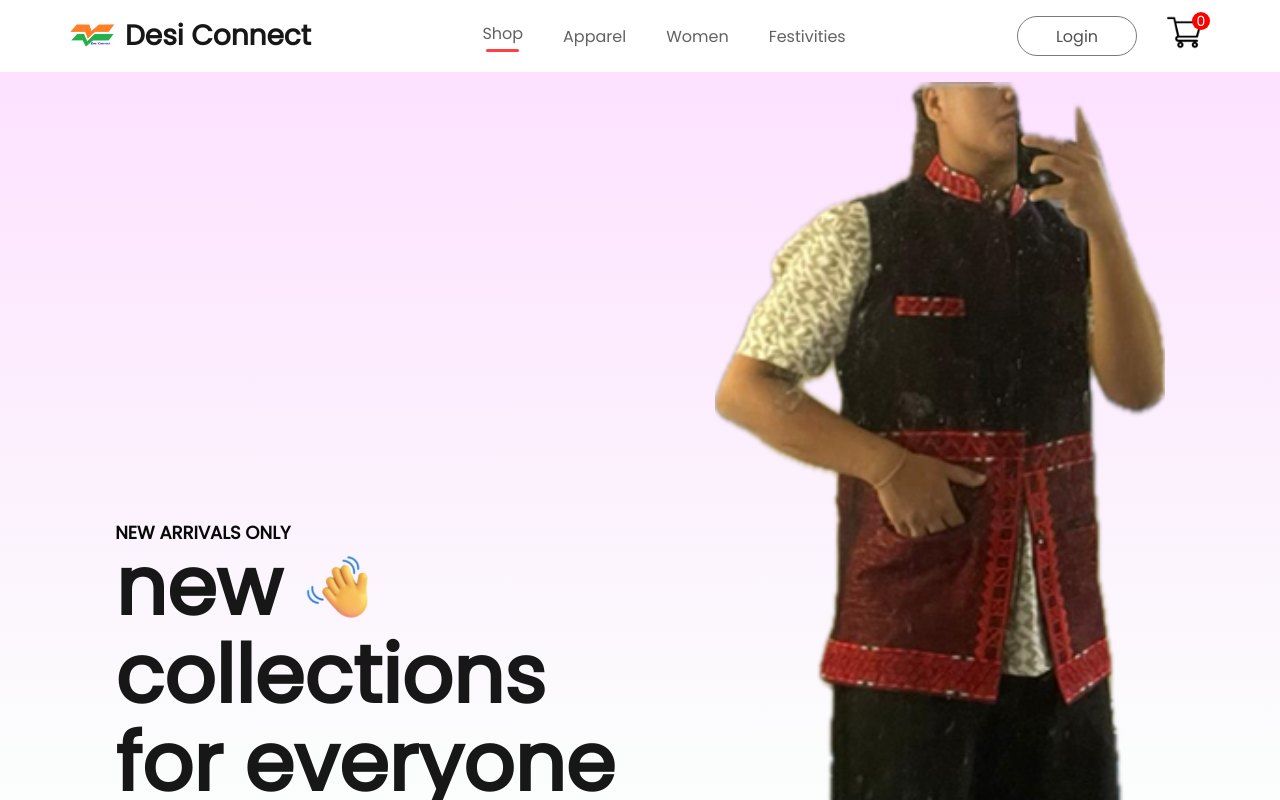
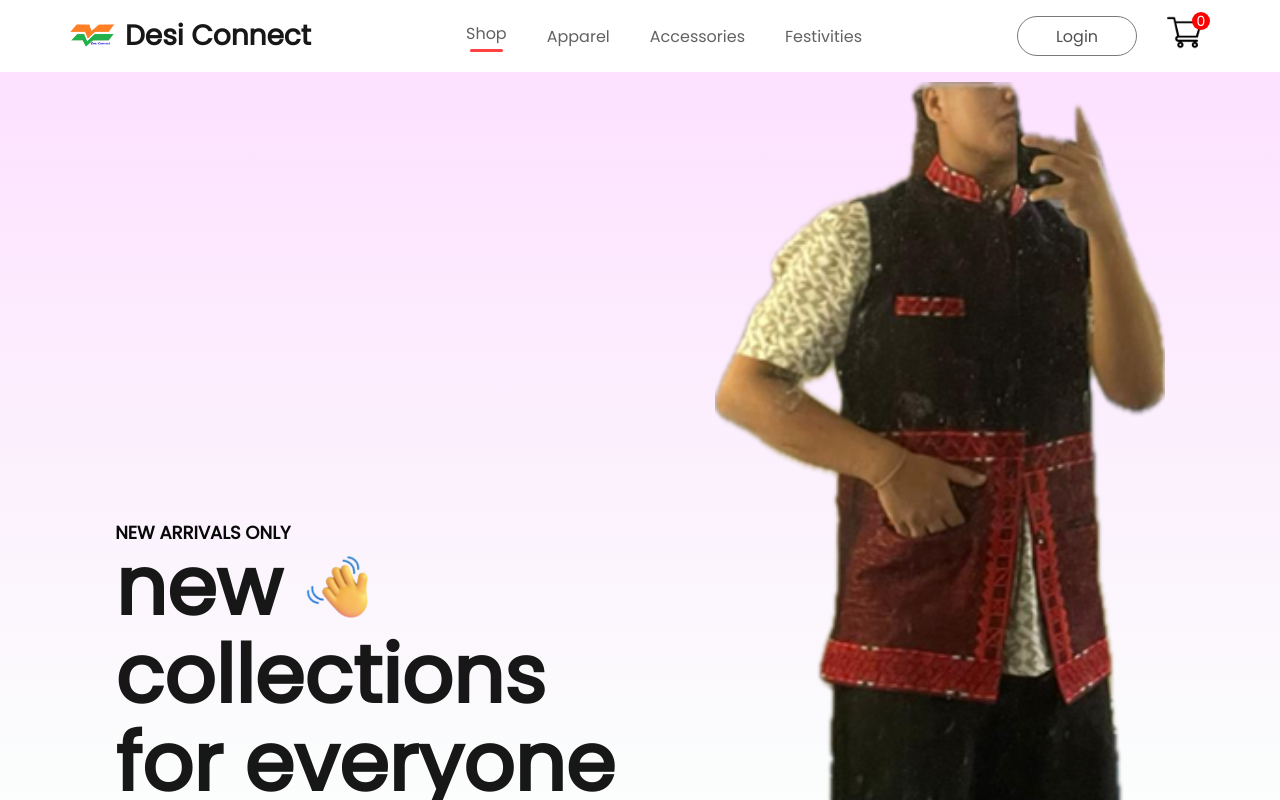
Before and after one commit to tmdinesh/adl-desiconnect, a React (Create React App) app in the folder frontend/: page / in a window 1280 px wide. Shown: the top 800 px of the page. Built offline with nearby package versions, Linux system fonts and the light colour scheme; no server answers.

Commit message:
Update Navbar.jsx
Changed women category to accessories.

```diff
--- a/frontend/src/Components/Navbar/Navbar.jsx
+++ b/frontend/src/Components/Navbar/Navbar.jsx
@@ -28,7 +28,7 @@ const Navbar = () => {
       <ul ref={menuRef} className="nav-menu">
         <li onClick={()=>{setMenu("shop")}}><Link to='/' style={{ textDecoration: 'none' }}>Shop</Link>{menu==="shop"?<hr/>:<></>}</li>
         <li onClick={()=>{setMenu("mens")}}><Link to='/mens' style={{ textDecoration: 'none' }}>Apparel</Link>{menu==="mens"?<hr/>:<></>}</li>
-        <li onClick={()=>{setMenu("womens")}}><Link to='/womens' style={{ textDecoration: 'none' }}>Women</Link>{menu==="womens"?<hr/>:<></>}</li>
+        <li onClick={()=>{setMenu("womens")}}><Link to='/womens' style={{ textDecoration: 'none' }}>Accessories</Link>{menu==="womens"?<hr/>:<></>}</li>
         <li onClick={()=>{setMenu("kids")}}><Link to='/kids' style={{ textDecoration: 'none' }}>Festivities</Link>{menu==="kids"?<hr/>:<></>}</li>
       </ul>
       <div className="nav-login-cart">
```
